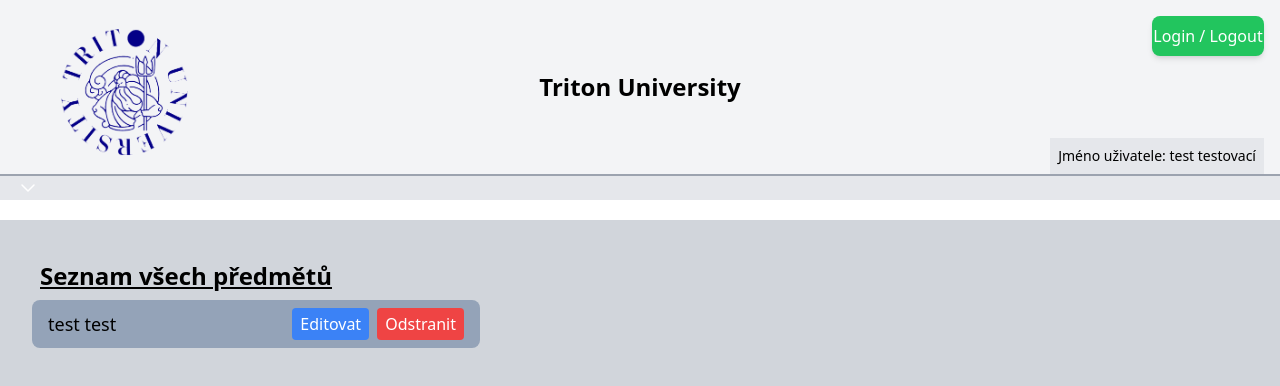
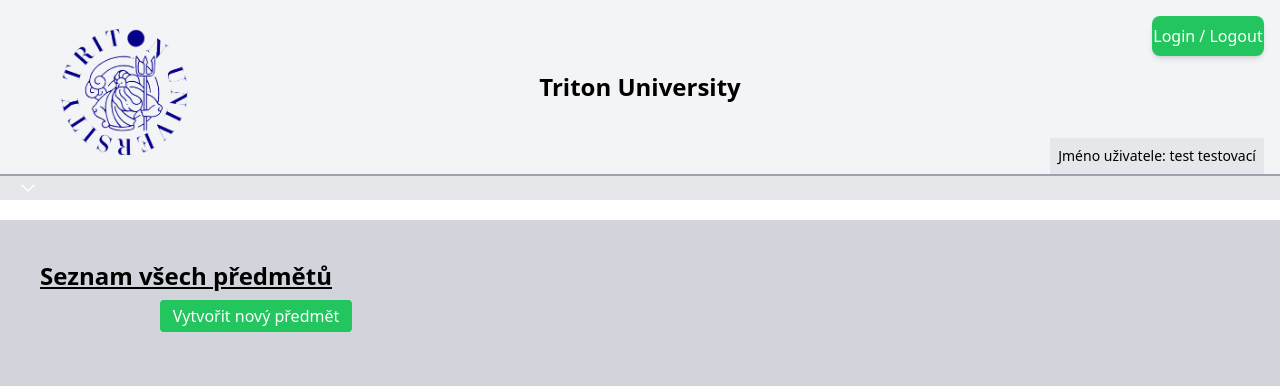
Before and after one commit to Risa123/SubjectTermMan, a React (Create React App) app in the folder frontend/: page / in a window 1280 px wide. Shown: the top 386 px of the page. Built offline with nearby package versions, Linux system fonts and the light colour scheme.

Commit message:
Create button + zapsani uzivatele

```diff
--- /dev/null
+++ b/frontend/src/templates/FunctionProvider.js
@@ -0,0 +1,24 @@
+import { useState } from 'react';
+
+function FunctionProvider() {
+    const [items, setItems] = useState([]);
+    const [isClicked] = useState(false);
+
+    const handleClick = (id) => {
+        setItems(items.map(item =>
+          item.id === id ? { ...item, isClicked: true } : item
+        ));
+      };
+
+    const addNewSubject = () => {
+      const newItem = {
+        id: Date.now(),
+        name: `Předmět ${items.length + 1}`
+      };
+      setItems([...items, newItem]);
+    };
+
+    return { items, isClicked, handleClick, addNewSubject };
+  };
+
+export default FunctionProvider;
--- a/frontend/src/templates/List.js
+++ b/frontend/src/templates/List.js
@@ -1,28 +1,47 @@
 import React from 'react';
+import FunctionProvider from './FunctionProvider';
 
 const List = () => {
+  const { items, handleClick, addNewSubject } = FunctionProvider();
+
   return (
     <ul className="space-y-2 w-full max-w-md">
-          <li  className="py-2 px-4 rounded-lg bg-slate-400 hover:bg-slate-600 focus:ring-2 focus:ring-slate-500 transition-all duration-300 flex justify-between items-center">
-            <span className="flex-grow text-lg">test test</span>{// dodělání funkčnosti načtení dat z databáze + přidání funkcí do buttonů + přidání linků do list itemů
-            }
-            <div className="fflex space-x-2">
+      {items.map(item => (
+        <li key={item.id} className="py-2 px-4 rounded-lg bg-slate-400 hover:bg-slate-600 transition-all flex justify-between items-center">
+          <span className="flex-grow text-lg">{item.name}</span>
+          <div className="flex space-x-2">
             <button
-                onClick={() => {
-                }}
-                className="bg-blue-500 hover:bg-blue-600 text-white rounded px-2 py-1"
+              className="bg-yellow-500 hover:bg-yellow-600 text-white rounded px-2 py-1"
             >
-                Editovat
+              Upravit
             </button>
             <button
-                onClick={() => {
-                }}
-                className="bg-red-500 hover:bg-red-600 text-white rounded px-2 py-1"
+              className="bg-red-500 hover:bg-yellow-600 text-white rounded px-2 py-1"
             >
               Odstranit
             </button>
+            <button
+              onClick={() => handleClick(item.id)}
+              disabled={item.isClicked}
+              className={`rounded px-2 py-1 text-white ${
+                item.isClicked
+                  ? 'bg-gray-400 cursor-not-allowed'
+                  : 'bg-blue-500 hover:bg-blue-600'
+              }`}
+            >
+              {item.isClicked ? 'Byl jsi zapsán do předmětu' : 'Zapsat'}
+            </button>
           </div>
         </li>
+      ))}
+      <div className="flex justify-center items-center">
+        <button
+          onClick={addNewSubject}
+          className="bg-green-500 hover:bg-blue-600 text-white rounded px-2 py-1 w-48 max-w-full sm:mx-auto sm:w-48 transition-all"
+        >
+          Vytvořit nový předmět
+        </button>
+      </div>
     </ul>
   );
 };
```
Lines whose indentation alone changed are shown as unchanged.
